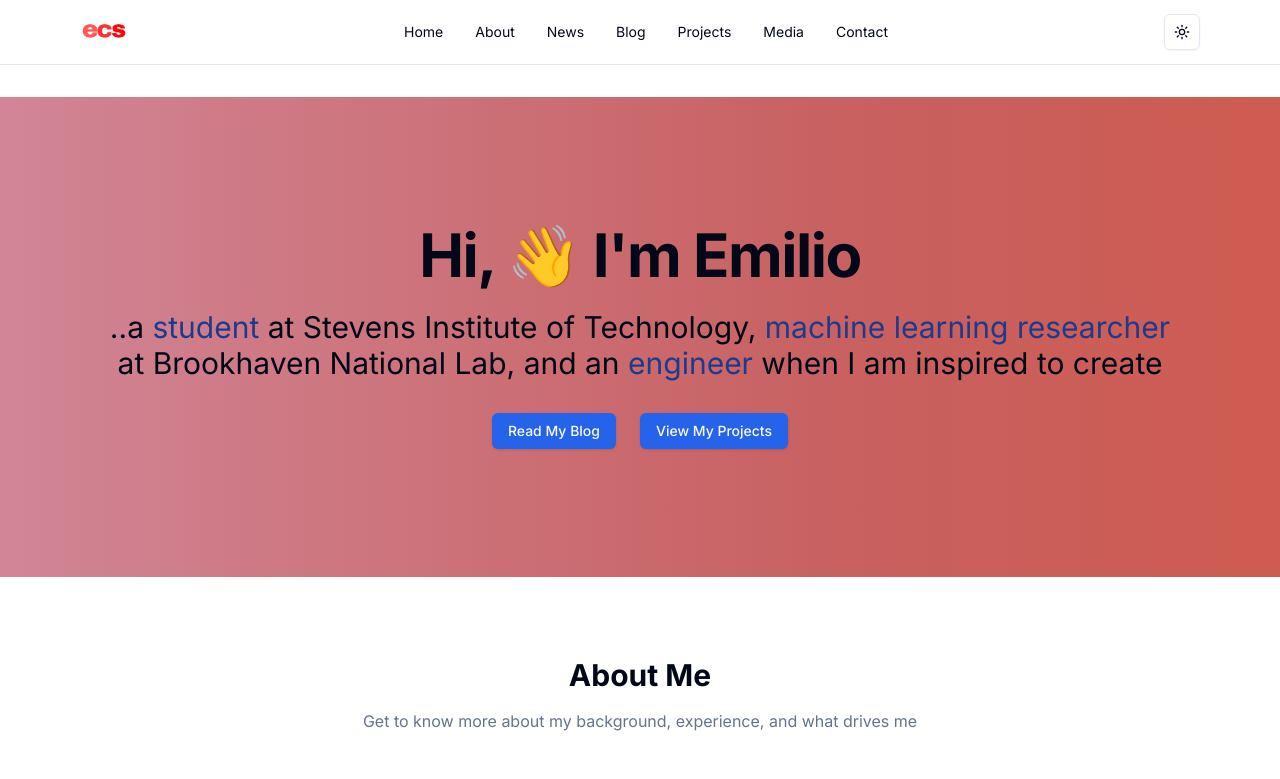
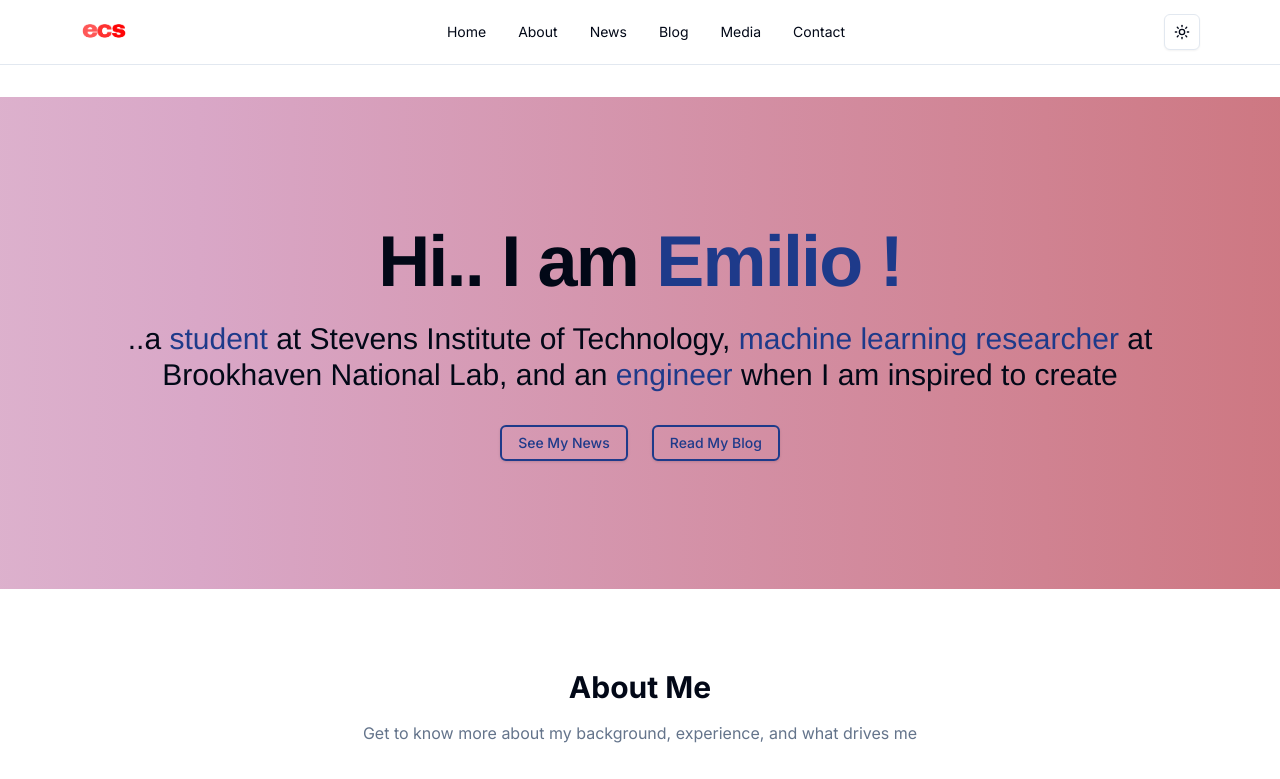
Before and after one commit to emicscs/portfolio, a Next.js app: page / in a window 1280 px wide. Shown: the top 779 px of the page. Built offline with nearby package versions, Linux system fonts and the light colour scheme.

Commit message:
changed some texts

```diff
--- a/app/page.tsx
+++ b/app/page.tsx
@@ -41,9 +41,6 @@ export default function Home() {
               <a href="#blog" className="transition-colors hover:text-primary">
                 Blog
               </a>
-              <a href="#projects" className="transition-colors hover:text-primary">
-                Projects
-              </a>
               <a href="#gallery" className="transition-colors hover:text-primary">
                 Media
               </a>
@@ -61,7 +58,6 @@ export default function Home() {
           <AboutSection />
           <NewsSection />
           <BlogSection />
-          <ProjectsSection />
           <GallerySection />
           <QuoteSection />
           <ContactSection />
--- a/components/hero-section.module.css
+++ b/components/hero-section.module.css
@@ -4,9 +4,9 @@
   left: 50%;
   width: 200%;
   height: 100%;
-  background: linear-gradient(270deg, #dd4d29, #c86161, #d9a7c7, #f4f4f4, #e0cee0, #c496bc, #b0719d, #cb5d66);
+  background: linear-gradient(270deg, #d85736, #c86161, #d9a7c7, #f4f4f4, #e0cee0, #c496bc, #b0719d, #6c2c4b);
   background-size: 500% 500%;
-  animation: gradientAnimation 20s ease infinite;
+  animation: gradientAnimation 25s ease infinite;
   z-index: 1;
   border-radius: 20px; /* Add this line to round the corners */
   transform: translateX(-50%);
--- a/components/hero-section.tsx
+++ b/components/hero-section.tsx
@@ -2,15 +2,15 @@
 
 import { motion } from "framer-motion"
 import { Button } from "@/components/ui/button"
-import styles from './hero-section.module.css'; // Import the CSS module
+import styles from './hero-section.module.css';
 
 const scrollToBlog = () => {
-  const element = document.getElementById("blog");
+  const element = document.getElementById("news");
   element?.scrollIntoView({ behavior: "smooth" });
 };
 
 const scrollToProjects = () => {
-  const element = document.getElementById("projects");
+  const element = document.getElementById("blog");
   element?.scrollIntoView({ behavior: "smooth" });
 };
 
@@ -26,15 +26,15 @@ export function HeroSection() {
           transition={{ duration: 0.5 }}
           className="text-center"
         >
-          <h1 className="text-4xl font-bold tracking-tight sm:text-6xl relative z-20">
-            Hi, 👋 I&apos;m Emilio
-          </h1>
-          <p className="mt-6 text-3xl relative z-20">
+            <h1 className="text-5xl font-extrabold tracking-tight sm:text-7xl relative z-20" style={{ fontFamily: 'Helvetica, Arial, sans-serif' }}>
+            Hi.. I am <span className="text-blue-900">Emilio !</span>
+            </h1>
+            <p className="mt-6 text-3xl relative z-20" style={{ fontFamily: 'Helvetica, Arial, sans-serif' }}>
             ..a <span className="text-blue-900">student</span> at Stevens Institute of Technology, <span className="text-blue-900">machine learning researcher</span> at Brookhaven National Lab, and an <span className="text-blue-900">engineer</span> when I am inspired to create
-          </p>
+            </p>
           <div className="mt-8 flex flex-wrap justify-center gap-6 relative z-20">
-            <Button onClick={scrollToBlog}>Read My Blog</Button>
-            <Button onClick={scrollToProjects}>View My Projects</Button>
+            <Button onClick={scrollToBlog} className="bg-transparent text-blue-900 hover:bg-blue-900/10 border-2 border-blue-900">See My News</Button>
+            <Button onClick={scrollToProjects} className="bg-transparent text-blue-900 hover:bg-blue-900/10 border-2 border-blue-900">Read My Blog</Button>
           </div>
         </motion.div>
       </div>
--- a/components/news-section.tsx
+++ b/components/news-section.tsx
@@ -11,7 +11,7 @@ const newsItems = [
   },
   {
     date: "Feb 20, 2025",
-    content: <>I accepted a position at <a href="https://www.bnl.gov/world/" className="text-orange-600 hover:text-orange-300 transition-colors">Brookhaven National Laboratory</a> as a Machine Learning Researcher.</>,
+    content: <>I accepted an offer from <a href="https://www.bnl.gov/world/" className="text-orange-600 hover:text-orange-300 transition-colors">CDS</a> at <a href="https://www.bnl.gov/world/" className="text-orange-600 hover:text-orange-300 transition-colors">Brookhaven National Laboratory</a> as a Machine Learning Researcher.</>,
   },
   {
     date: "Feb 1, 2025",
```
